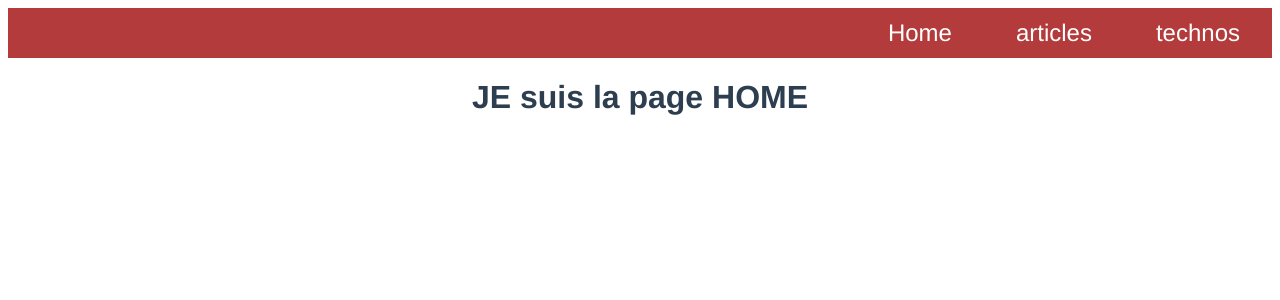
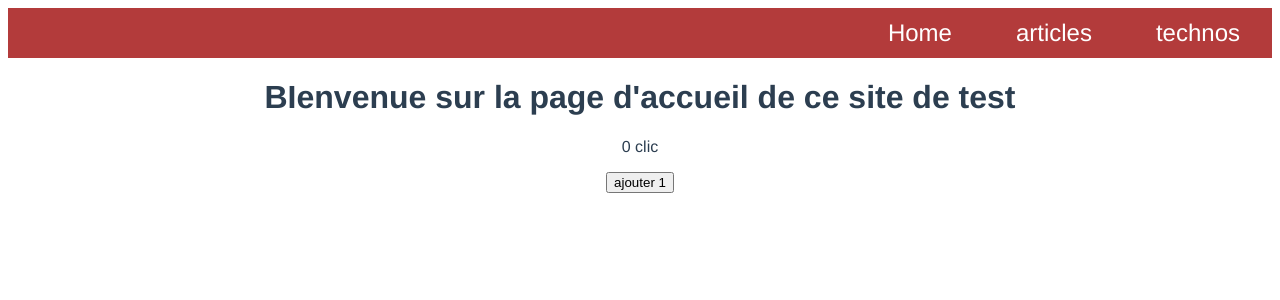
Before and after one commit to Pouiks/vue3, a Vue app in the folder vue3-app/: page / in a window 1280 px wide. Shown: the top 300 px of the page. Built offline with nearby package versions, Linux system fonts and the light colour scheme.

Commit message:
refactoring with router for all components & views

```diff
--- a/vue3-app/src/App.vue
+++ b/vue3-app/src/App.vue
@@ -8,68 +8,15 @@
     </nav>
  </div>
  <router-view/>
-
-<!-- <h1>Veille techno</h1>
-<Form @add="saveTechno" />
-<br>
-<br>
-
-<TechnoList :technos="technos" @delete-techno="deleteTechno" @edit-techno="editTechno"/>
-<br>
-<Article />
-<br>
-<Count  /> -->
-
 </template>
 
 <script>
 
-// import Form from '@/components/Form';
-// import TechnoList from '@/components/TechnoList';
-// import Count from '@/components/Count';
-// // import Header from '@/components/Header';
-// import Article from '@/components/Article';
-import { ref } from 'vue';
+
+
+
 export default {
 
-  name: 'App',
-  components: {
-    // Form,
-    // TechnoList,
-    // Count,
-    // // Header,
-    // Article,
-  },
-
-  setup(){
-
-
-    const editTechno = (tech) => {
-      technos.value = technos.value.map(t => t.id !== tech.id ? t : tech);
-    }
-
-    let deleteTechno = (tech) => {
-      console.log('App | deleteTechno() | tech',tech);
-      // On garde uniquement les id differente de celle sur lequel on clique.
-      technos.value = technos.value.filter(t => t.id !== tech.id);
-    }
-
-    let technos = ref([]);
-
-    const saveTechno = (data) => {
-      console.log("App | saveTechno() | data ", data);
-      technos.value = [...technos.value, {techno: data, id: Date.now()}]
-      console.log("App | saveTechno() | technos.value ", technos.value);
-    }
-    return {
-      saveTechno,
-      technos,
-      deleteTechno,
-      editTechno,
-      // Article
-
-    }
-  }
 }
 </script>
 
--- a/vue3-app/src/components/Article.vue
+++ b/vue3-app/src/components/Article.vue
@@ -34,11 +34,8 @@ export default {
         couleur: "verte",
     }
 ];
-    let tryaaaa = () => {
-      console.log(data);
-    };
+
     return {
-      tryaaaa,
       data
     };
   },
--- a/vue3-app/src/router/index.js
+++ b/vue3-app/src/router/index.js
@@ -2,18 +2,20 @@ import {createRouter, createWebHistory} from 'vue-router'
 import Home from '../views/Home'
 import Articles from '../views/Articles'
 import Technos from '../views/Technos'
+import Count from '../components/Count'
+import Article from '../components/Article'
 
 const routes = [
     {
         path: '/',
         name: 'Home',
-        component: Home
+        component: Home, Count
     },
 
     {
         path: '/article',
         name: 'Articles',
-        component: Articles
+        component: Articles, Article
     },
     {
         path: '/technos',
--- a/vue3-app/src/views/Articles.vue
+++ b/vue3-app/src/views/Articles.vue
@@ -1,12 +1,15 @@
 <template>
-    <div>
-        <h1>JE suis la page ARTICLE</h1>
-    </div>
+
+    <h1>JE suis la page ARTICLE</h1>
+    <Article />
 </template>
 
 <script>
+import Article from '@/components/Article'
 export default {
-
+components:{
+    Article
+}
 }
 </script>
 
--- a/vue3-app/src/views/Home.vue
+++ b/vue3-app/src/views/Home.vue
@@ -1,12 +1,15 @@
 <template>
-<div>
-  <h1>JE suis la page HOME</h1>
-</div>
+<h1>BIenvenue sur la page d'accueil de ce site de test</h1>
+<Count />
 </template>
 
 <script>
+import Count from '@/components/Count';
 export default {
 
+    components: {
+        Count
+    }
 }
 </script>
 
--- a/vue3-app/src/views/Technos.vue
+++ b/vue3-app/src/views/Technos.vue
@@ -1,12 +1,57 @@
 <template>
-    <div>
+
         <h1>JE suis la page TEchnos</h1>
-    </div>
+<Form @add="saveTechno" />
+<br>
+<br>
+
+<TechnoList :technos="technos" @delete-techno="deleteTechno" @edit-techno="editTechno"/>
+<br>
+<br>
 </template>
 
 <script>
+import Form from '@/components/Form';
+import TechnoList from '@/components/TechnoList';
+import { ref } from 'vue';
 export default {
 
+  name: 'App',
+  components: {
+    Form,
+    TechnoList,
+
+  },
+
+  setup(){
+
+
+    const editTechno = (tech) => {
+      technos.value = technos.value.map(t => t.id !== tech.id ? t : tech);
+    }
+
+    let deleteTechno = (tech) => {
+      console.log('App | deleteTechno() | tech',tech);
+      // On garde uniquement les id differente de celle sur lequel on clique.
+      technos.value = technos.value.filter(t => t.id !== tech.id);
+    }
+
+    let technos = ref([]);
+
+    const saveTechno = (data) => {
+      console.log("App | saveTechno() | data ", data);
+      technos.value = [...technos.value, {techno: data, id: Date.now()}]
+      console.log("App | saveTechno() | technos.value ", technos.value);
+    }
+
+    return {
+      saveTechno,
+      technos,
+      deleteTechno,
+      editTechno,
+    }
+
+  }
 }
 </script>
 
```
